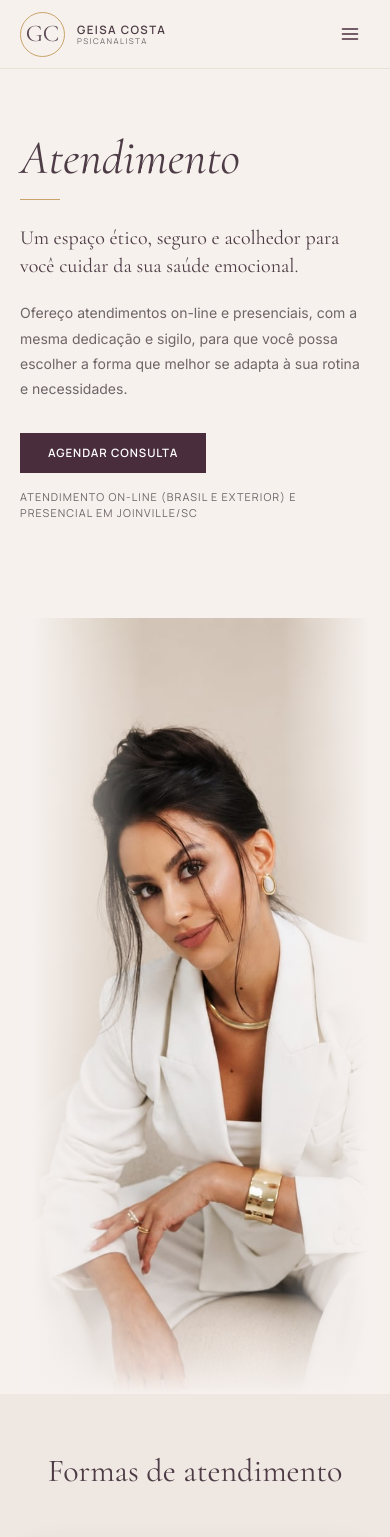
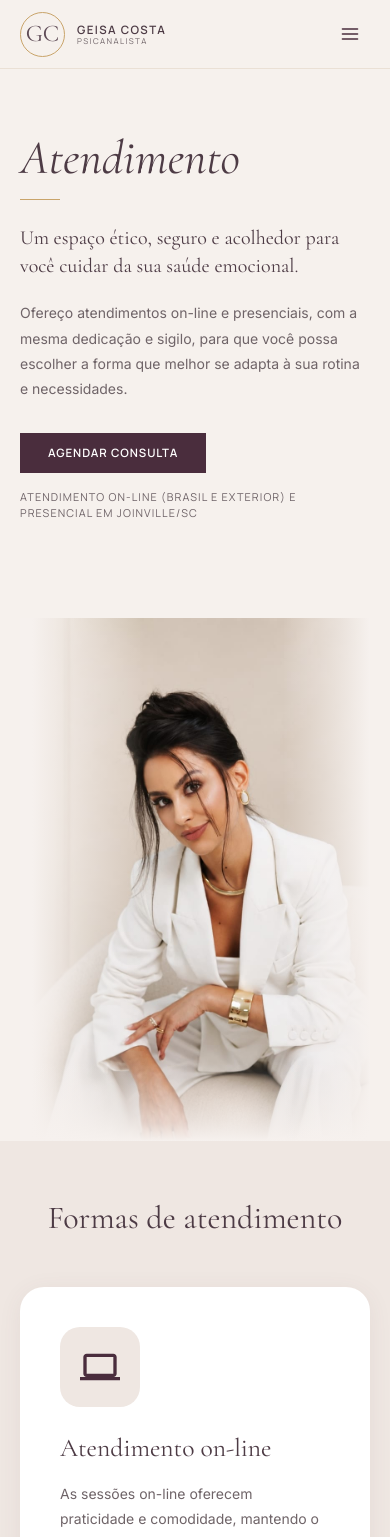
Before and after one commit to geicibarham/geisa-psicologa, a React (Vite) app: page /atendimento in a window 390 px wide. Shown: the top 1537 px of the page. Built offline with nearby package versions, Linux system fonts and the light colour scheme.

Commit message:
mobile issue

```diff
--- a/src/components/Atendimento.jsx
+++ b/src/components/Atendimento.jsx
@@ -108,7 +108,8 @@ export default function Atendimento() {
           <GridItem
             display={{ base: 'flex', md: 'flex' }}
             alignSelf="stretch" alignItems="center" justifyContent="center"
-            position="relative" minH="calc(100vh - 68px)"
+            position="relative"
+            minH={{ base: 'calc(70vh - 68px)', md: 'calc(100vh - 68px)' }}
           >
             <Box position="absolute" inset={0} overflow="hidden">
               <img
```
